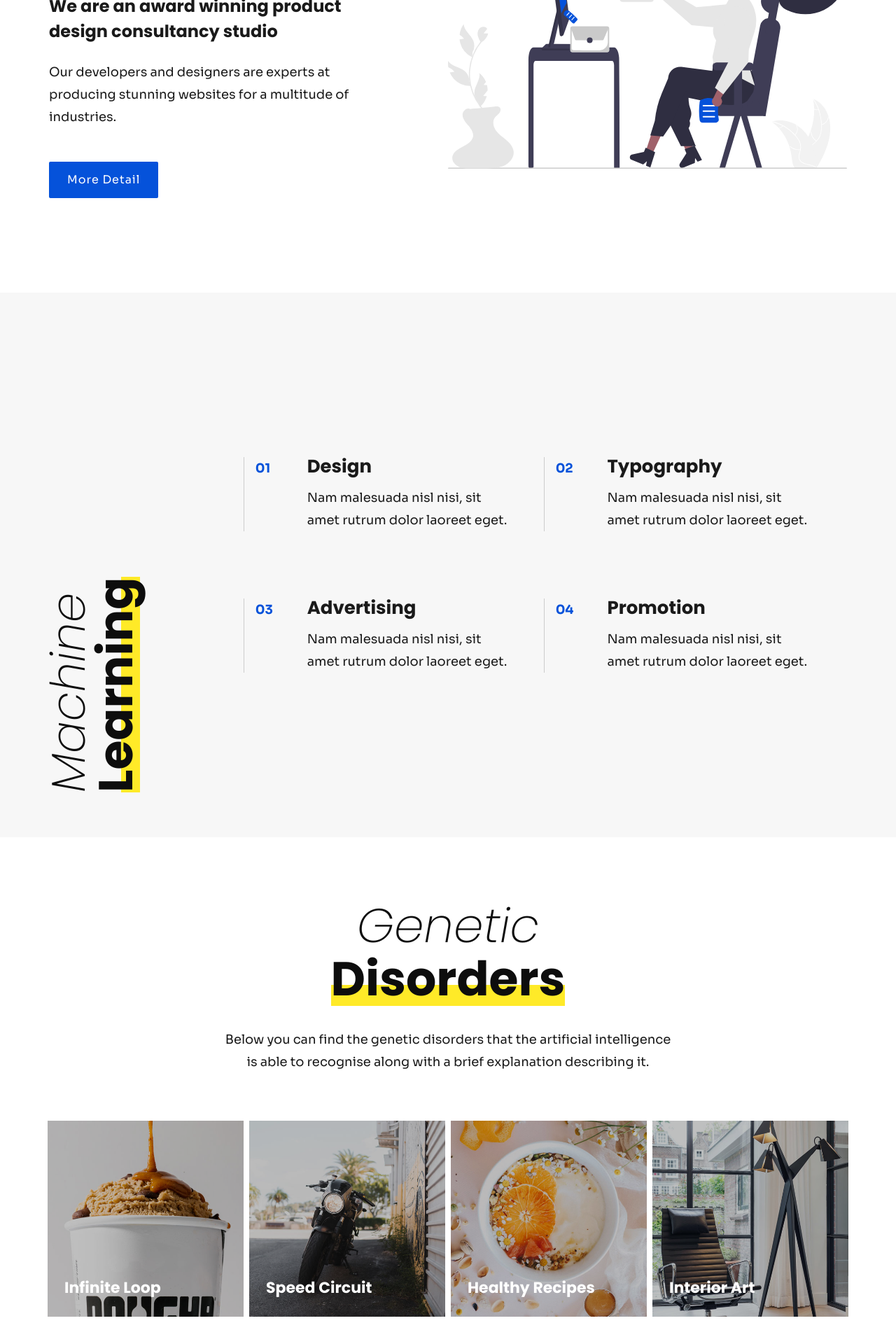
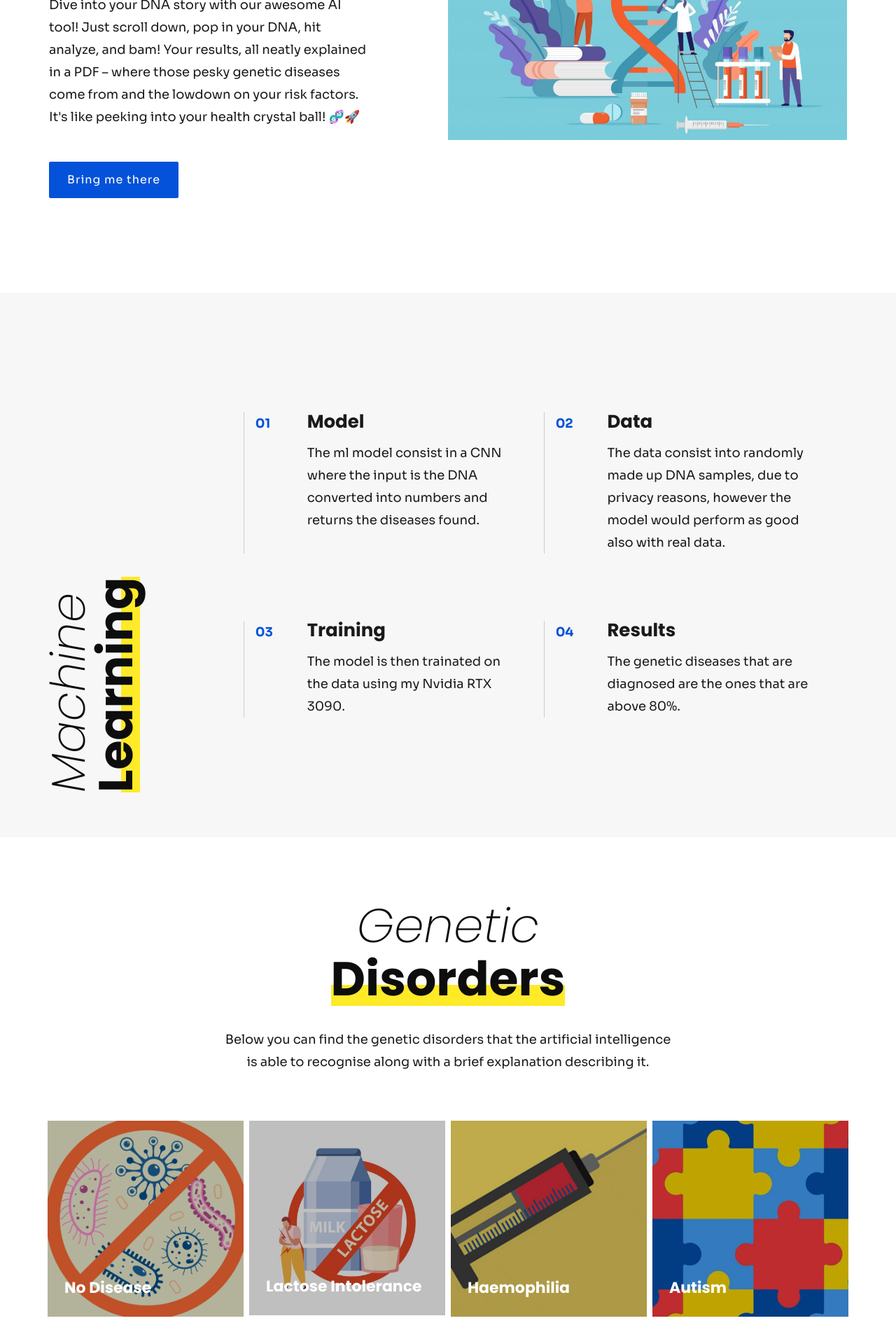
Before and after one commit to AlexSteiner30/DNAI, a Flask app: page / in a window 1280 px wide. Shown: the part 1160-3080 px from the top of the page at 70% size. Run offline with Flask 3, Linux system fonts and the light colour scheme.

Commit message:
Finished web page html css js code (images and text update)

```diff
--- a/templates/index.html
+++ b/templates/index.html
@@ -54,7 +54,7 @@
             </div>
           </div>
           <div class="swiper-slide">
-            <div class="hero-carousel-slide" style="background-image: url(static/images/Image3.png);">
+            <div class="hero-carousel-slide" style="background-image: url(static/images/Image3.jpeg);">
               <div class="hero-carousel-container alignwide">
                 <div class="hero-carousel-wrapper">
                   <h2><span>To detect </span> genetic diseases</h2>
@@ -75,19 +75,18 @@
         <div class="traditional-block-wrapper dna-wrapper">
           <div class="traditional-block-text">
             <div class="traditional-block-head">
-              <h2 class="dna-head"><span>Our</span><br> Vision</h2>
+              <h2 class="dna-head"><span>About this</span><br> Project</h2>
             </div>
             <div class="traditional-block-content">
               <div class="content-block">
-                <h6>We are an award winning product design consultancy studio</h6>
-                <p>Our developers and designers are experts at producing stunning websites for a multitude of industries.</p>
-                <a href="#" class="button">More Detail</a>
+                <p>Dive into your DNA story with our awesome AI tool! Just scroll down, pop in your DNA, hit analyze, and bam! Your results, all neatly explained in a PDF – where those pesky genetic diseases come from and the lowdown on your risk factors. It's like peeking into your health crystal ball! 🧬🚀</p>
+                <a href="#dna-analysis" class="button">Bring me there</a>
               </div>
             </div>
           </div>
           <div class="traditional-block-media">
             <div class="content-block">
-              <img src="static/images/preview-vision.svg" class="vision-svg" alt="Vision">
+              <img src="static/images/image8.jpeg" class="vision-svg" alt="Vision">
             </div>
           </div>
         </div>
@@ -108,29 +107,29 @@
                 <li>
                   <div class="feature-counter">01</div>
                   <div class="feature-body">
-                    <h3 class="feature-head">Design</h3>
-                    <p class="feature-detail">Nam malesuada nisl nisi, sit amet rutrum dolor laoreet eget.</p>
+                    <h3 class="feature-head">Model</h3>
+                    <p class="feature-detail">The ml model consist in a CNN where the input is the DNA converted into numbers and returns the diseases found.</p>
                   </div>
                 </li>
                 <li>
                   <div class="feature-counter">02</div>
                   <div class="feature-body">
-                    <h3 class="feature-head">Typography</h3>
-                    <p class="feature-detail">Nam malesuada nisl nisi, sit amet rutrum dolor laoreet eget.</p>
+                    <h3 class="feature-head">Data</h3>
+                    <p class="feature-detail">The data consist into randomly made up DNA samples, due to privacy reasons, however the model would perform as good also with real data.</p>
                   </div>
                 </li>
                 <li>
                   <div class="feature-counter">03</div>
                   <div class="feature-body">
-                    <h3 class="feature-head">Advertising</h3>
-                    <p class="feature-detail">Nam malesuada nisl nisi, sit amet rutrum dolor laoreet eget.</p>
+                    <h3 class="feature-head">Training</h3>
+                    <p class="feature-detail">The model is then trainated on the data using my Nvidia RTX 3090.</p>
                   </div>
                 </li>
                 <li>
                   <div class="feature-counter">04</div>
                   <div class="feature-body">
-                    <h3 class="feature-head">Promotion</h3>
-                    <p class="feature-detail">Nam malesuada nisl nisi, sit amet rutrum dolor laoreet eget.</p>
+                    <h3 class="feature-head">Results</h3>
+                    <p class="feature-detail">The genetic diseases that are diagnosed are the ones that are above 80%.</p>
                   </div>
                 </li>
               </ul>
@@ -156,10 +155,10 @@
                   <div class="project-wrapper">
                     <a class="project-card" href="#project-1">
                       <div class="project-image">
-                        <img src="static/images/preview-portfolio-1.jpg" alt="Portfolio">
+                        <img src="static/images/image4.png" alt="Portfolio">
                       </div>
                       <div class="project-content">
-                        <h3>Infinite Loop</h3>
+                        <h3>No Disease</h3>
                       </div>
                     </a>
                   </div>
@@ -168,10 +167,10 @@
                   <div class="project-wrapper">
                     <a class="project-card" href="#project-2">
                       <div class="project-image">
-                        <img src="static/images/preview-portfolio-2.jpg" alt="Portfolio">
+                        <img src="static/images/image5.jpeg" alt="Portfolio">
                       </div>
                       <div class="project-content">
-                        <h3>Speed Circuit</h3>
+                        <h3>Lactose Intolerance</h3>
                       </div>
                     </a>
                   </div>
@@ -180,10 +179,10 @@
                   <div class="project-wrapper">
                     <a class="project-card" href="#project-3">
                       <div class="project-image">
-                        <img src="static/images/preview-portfolio-3.jpg" alt="Portfolio">
+                        <img src="static/images/image7.jpg" alt="Portfolio">
                       </div>
                       <div class="project-content">
-                        <h3>Healthy Recipes</h3>
+                        <h3>Haemophilia</h3>
                       </div>
                     </a>
                   </div>
@@ -192,10 +191,10 @@
                   <div class="project-wrapper">
                     <a class="project-card" href="#project-4">
                       <div class="project-image">
-                        <img src="static/images/preview-portfolio-4.jpg" alt="Portfolio">
+                        <img src="static/images/image6.jpeg" alt="Portfolio">
                       </div>
                       <div class="project-content">
-                        <h3>Interior Art</h3>
+                        <h3>Autism</h3>
                       </div>
                     </a>
                   </div>
@@ -250,8 +249,8 @@
       <div class="cover-container dna-container alignwide">
         <div class="cover-wrapper dna-wrapper">
           <div class="cover-head">
-            <h2 class="dna-head bg-accent text-white"><span>Our</span><br> Story</h2>
-            <p>Vivamus sit amet diam lobortis, aliquet ipsum ornare, rutrum nisl. Aenean suscipit nunc facilisis, dignissim augue.</p>
+            <h2 class="dna-head bg-accent text-white"><span>Our</span><br> Achievements</h2>
+            <p>This are some of the data that was recorded during the training and testing process</p>
           </div>
           <div class="cover-body">
             <div id="dna-counter-observer" class="achievement-block alignlarge">
@@ -264,10 +263,10 @@
                   </div>
                   <div class="achievement-body">
                     <h5 class="achievement-title">
-                      <span class="dna-counter" data-counter="120">120</span>
-                      <span>K</span>
+                      <span class="dna-counter" data-counter="1500"></span>
+                      <span>+</span>
                     </h5>
-                    <p class="achievement-type">Happy Clients</p>
+                    <p class="achievement-type">DNA samples collected</p>
                   </div>
                 </li>
                 <li>
@@ -278,10 +277,10 @@
                   </div>
                   <div class="achievement-body">
                     <h5 class="achievement-title">
-                      <span class="dna-counter" data-counter="1890">1890</span>
-                      <span>+</span>
+                      <span class="dna-counter" data-counter="98"></span>
+                      <span>%</span>
                     </h5>
-                    <p class="achievement-type">Issues Solved</p>
+                    <p class="achievement-type">Accuracy</p>
                   </div>
                 </li>
                 <li>
@@ -293,10 +292,10 @@
                   </div>
                   <div class="achievement-body">
                     <h5 class="achievement-title">
-                      <span class="dna-counter" data-counter="250">250</span>
-                      <span>K</span>
+                      <span class="dna-counter" data-counter="165">165</span>
+                      <span>+</span>
                     </h5>
-                    <p class="achievement-type">Finished Projects</p>
+                    <p class="achievement-type">Downloaded analyisis</p>
                   </div>
                 </li>
                 <li>
@@ -307,10 +306,9 @@
                   </div>
                   <div class="achievement-body">
                     <h5 class="achievement-title">
-                      <span class="dna-counter" data-counter="786">786</span>
-                      <span>+</span>
+                      <span class="dna-counter" data-counter="4">4</span>
                     </h5>
-                    <p class="achievement-type">Win Awards</p>
+                    <p class="achievement-type">Genetic diseases</p>
                   </div>
                 </li>
               </ul>
@@ -344,9 +342,9 @@
                   <div class="form-group select-group">
                     <select class="select" id="contact-interest" required>
                       <option class="option" value="" disabled selected>Interested in...</option>
-                      <option class="option" value="web-design">Web Design</option>
-                      <option class="option" value="seo">SEO</option>
-                      <option class="option" value="marketing">Marketing</option>
+                      <option class="option" value="web-design">Develompent</option>
+                      <option class="option" value="seo">Research</option>
+                      <option class="option" value="marketing">Data</option>
                     </select>
                   </div>
                   <div class="form-group textarea-group">
@@ -371,20 +369,12 @@
     <!-- #project-1 -->
     <div id="project-1" class="popup-block mfp-hide alignmedium">
       <div class="popup-content">
-        <h2 class="aligndefault">Infinit Loop</h2>
+        <h2 class="aligndefault">No Disease</h2>
         <picture class="img-cover alignwide">
-          <img src="static/images/preview-portfolio-1.jpg" alt="Project">
+          <img src="static/images/image4.png" alt="Project">
         </picture>
-        <p class="aligndefault">Vestibulum elit odio, fringilla eget ligula vitae, faucibus sagittis neque. Vivamus sit amet <code class="aligndefault">font-size: 12px;</code> tincidunt nunc.</p>
-        <hr class="aligndefault">
-        <h4 class="aligndefault">Designer Goal</h4>
-        <blockquote class="aligndefault">The goal of a designer is to listen, observe, understand, sympathize, empathize, synthesize, and glean insights that enable him or her to &lsquo;make the invisible visible. <cite>Hillman Curtis</cite></blockquote>
-        <ul class="aligndefault">
-          <li>Fusce vestibulum, ipsum interdum cursus porta.</li>
-          <li>Morbi ac felis ac massa iaculis dictum eu.</li>
-          <li>Maecenas ullamcorper arcu at tellus semper facilisis.</li>
-        </ul>
-        <p class="aligndefault">Nulla ac lacus erat. Vivamus aliquet ex non ornare rhoncus. Morbi accumsan interdum odio at vestibulum. Nunc non massa in ex auctor volutpat. Sed in sodales orci.</p>
+        <p class="aligndefault">No particular disease was found in the deep DNA analyisis or "no disease" was the heights percentage between the 4 possible results.</p>
+        <blockquote class="aligndefault">Even though the output might be that no disease was found in the given sample, if you have any symptoms we highly suggest you to still go to a doctor for a more precise and in depth analyisis.</blockquote>
       </div>
     </div>
     <!-- /#project-1 -->
@@ -392,13 +382,13 @@
     <!-- #project-2 -->
     <div id="project-2" class="popup-block mfp-hide alignmedium">
       <div class="popup-content">
-        <h2 class="aligndefault">Speed Circuit</h2>
+        <h2 class="aligndefault">Lactose Intolerance</h2>
         <picture class="img-cover alignwide">
-          <img src="static/images/preview-portfolio-2.jpg" alt="Project">
+          <img src="static/images/image5.jpeg" alt="Project">
         </picture>
-        <p class="aligndefault">Vestibulum elit odio, fringilla eget ligula vitae, faucibus sagittis neque. Vivamus sit amet tincidunt nunc. Curabitur ullamcorper, ipsum a cursus consectetur, odio elit commodo metus, quis tristique magna sem a nisi.</p>
-        <blockquote class="aligndefault">Have the courage to follow your heart and intuition. They somehow already know what you truly want to become. Everything else is secondary.</blockquote>
-        <p class="aligndefault">Nulla ac lacus erat. Vivamus aliquet ex non ornare rhoncus. Morbi accumsan interdum odio at vestibulum. Nunc non massa in ex auctor volutpat. Sed in sodales orci.</p>
+        <p class="aligndefault">Lactose intolerance is a digestive disorder where the body lacks enough lactase, the enzyme needed to break down lactose, a sugar in milk and dairy products. As a result, individuals with lactose intolerance may experience symptoms like bloating, gas, and diarrhea after consuming dairy.</p>
+        <blockquote class="aligndefault">The crucial step when eating dairy with lactose intolerance is to take a lactase supplement or use lactose-free products. These help the body digest lactose, preventing symptoms like bloating and digestive discomfort.</blockquote>
+        <p class="aligndefault">Even though the results have been testes on a large scale if your not sure about wheter you have this diseases we higly suggest you to still go to a doctor for a more precise analysis.</p>
       </div>
     </div>
     <!-- /#project-2 -->
@@ -406,13 +396,13 @@
     <!-- #project-3 -->
     <div id="project-3" class="popup-block mfp-hide alignmedium">
       <div class="popup-content">
-        <h2 class="aligndefault">Healthy Recipes</h2>
+        <h2 class="aligndefault">Haemophilia</h2>
         <picture class="img-cover alignwide">
-          <img src="static/images/preview-portfolio-3.jpg" alt="Project">
+          <img src="static/images/image7.jpg" alt="Project">
         </picture>
-        <p class="aligndefault">Vestibulum elit odio, fringilla eget ligula vitae, faucibus sagittis neque. Vivamus sit amet tincidunt nunc. Curabitur ullamcorper, ipsum a cursus consectetur, odio elit commodo metus, quis tristique magna sem a nisi.</p>
-        <blockquote class="aligndefault">Have the courage to follow your heart and intuition. They somehow already know what you truly want to become. Everything else is secondary.</blockquote>
-        <p class="aligndefault">Nulla ac lacus erat. Vivamus aliquet ex non ornare rhoncus. Morbi accumsan interdum odio at vestibulum. Nunc non massa in ex auctor volutpat. Sed in sodales orci.</p>
+        <p class="aligndefault">Hemophilia is a rare genetic disorder where the blood lacks certain clotting factors, leading to prolonged bleeding and difficulty in blood clot formation. Individuals with hemophilia may experience excessive bleeding from minor injuries or spontaneous bleeding in joints and muscles, posing potential health risks.</p>
+        <blockquote class="aligndefault">The most crucial aspect for individuals with hemophilia is to manage and prevent bleeding episodes. This involves regular communication with healthcare providers, adherence to prescribed treatments, and taking precautions to avoid injuries that could lead to bleeding. Prompt treatment for any bleeding episode is vital for maintaining health and well-being.</blockquote>
+        <p class="aligndefault">Even though the results have been testes on a large scale if your not sure about wheter you have this diseases we higly suggest you to still go to a doctor for a more precise analysis.</p>
       </div>
     </div>
     <!-- /#project-3 -->
@@ -420,13 +410,13 @@
     <!-- #project-4 -->
     <div id="project-4" class="popup-block mfp-hide alignmedium">
       <div class="popup-content">
-        <h2 class="aligndefault">Interior Art</h2>
+        <h2 class="aligndefault">Autism</h2>
         <picture class="img-cover alignwide">
-          <img src="static/images/preview-portfolio-4.jpg" alt="Project">
+          <img src="static/images/image6.jpeg" alt="Project">
         </picture>
-        <p class="aligndefault">Vestibulum elit odio, fringilla eget ligula vitae, faucibus sagittis neque. Vivamus sit amet tincidunt nunc. Curabitur ullamcorper, ipsum a cursus consectetur, odio elit commodo metus, quis tristique magna sem a nisi.</p>
-        <blockquote class="aligndefault">Have the courage to follow your heart and intuition. They somehow already know what you truly want to become. Everything else is secondary.</blockquote>
-        <p class="aligndefault">Nulla ac lacus erat. Vivamus aliquet ex non ornare rhoncus. Morbi accumsan interdum odio at vestibulum. Nunc non massa in ex auctor volutpat. Sed in sodales orci.</p>
+        <p class="aligndefault">Autism (ASD) is a neurodevelopmental condition characterized by challenges in social interaction, communication, and repetitive behaviors. The spectrum varies widely, with individuals exhibiting diverse strengths and differences in sensory perception. Early intervention and support can significantly enhance the quality of life for those with autism.</p>
+        <blockquote class="aligndefault">The most important thing for individuals with autism is early intervention and tailored support. This involves understanding and addressing individual needs, promoting effective communication, and providing tools to navigate social interactions. Creating a supportive environment that embraces neurodiversity enhances the well-being and success of individuals with autism.</blockquote>
+        <p class="aligndefault">Even though the results have been testes on a large scale if your not sure about wheter you have this diseases we higly suggest you to still go to a doctor for a more precise analysis.</p>
       </div>
     </div>
     <!-- /#project-4 -->
@@ -467,7 +457,7 @@
           <div class="copyright-block">
             <ul>
               <li>
-                <span class="copyright">&copy; 2023 DNAI. All Rights Reserved.</span>
+                <span class="copyright">&copy; 2024 DNAI. All Rights Reserved.</span>
               </li>
             </ul>
           </div>
```
Also changed, not shown: static/images/Image3.png (deleted), static/images/image3.jpeg (added), static/images/image4.png (added), static/images/image5.jpeg (added), static/images/image6.jpeg (added), static/images/image7.jpg (added), static/images/image8.jpeg (added), 1 other file.
